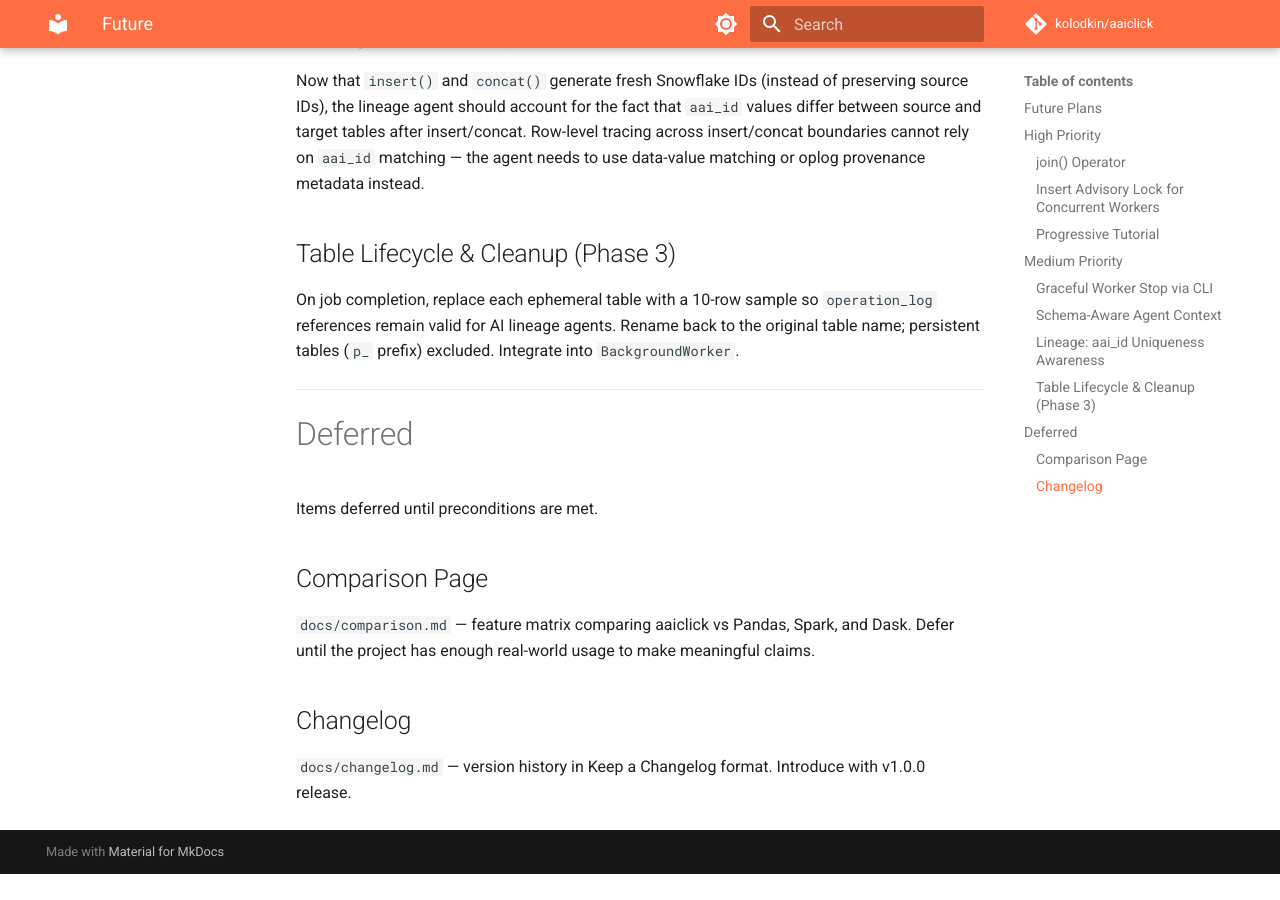
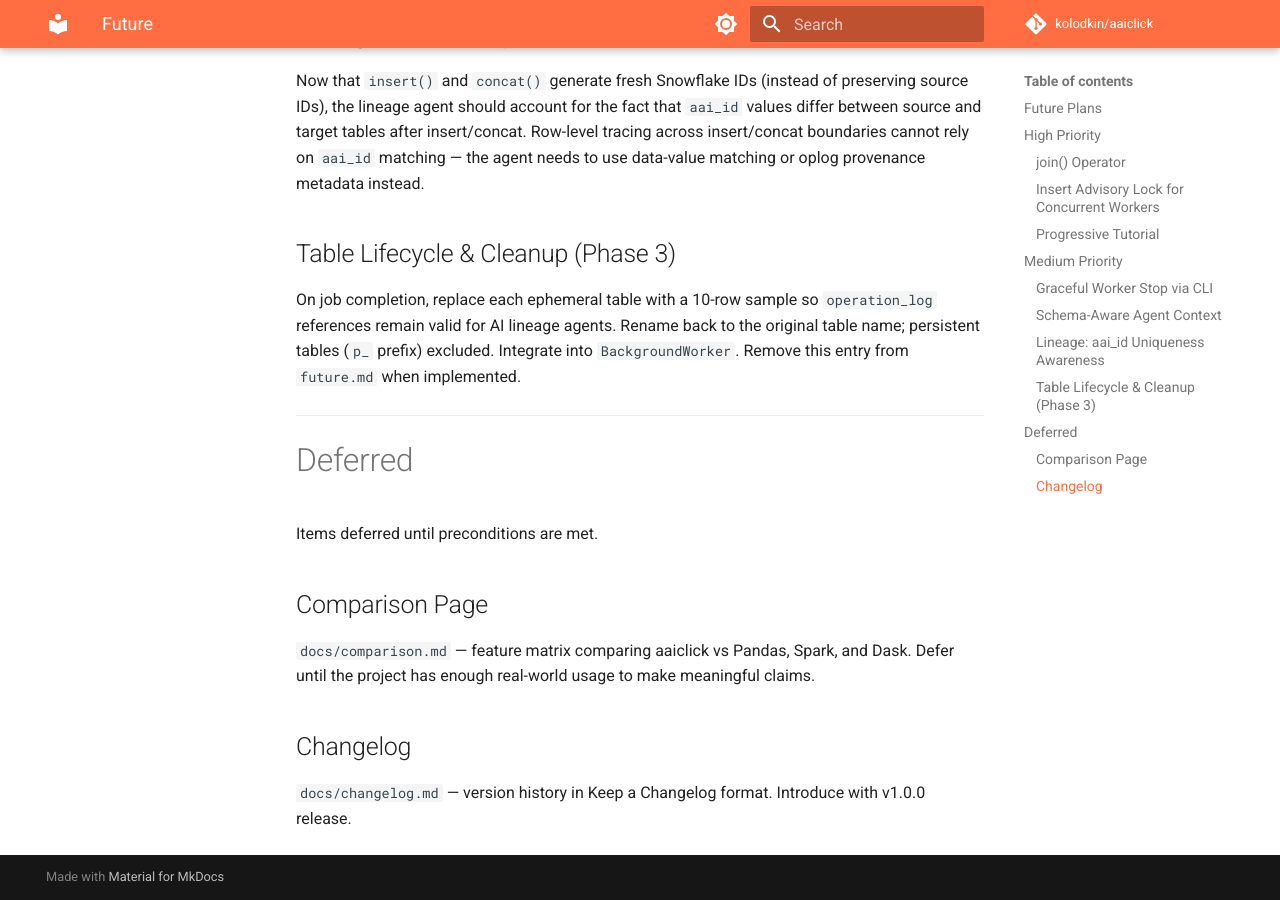
Before and after one commit to kolodkin/aaiclick, an MkDocs documentation site: the page built from docs/future.md, in a window 1280 px wide and 900 px high, scrolled down 1589 px. Built offline with MkDocs 1.6.1 and Material for MkDocs 9.7.7, drawn with Linux system fonts in a browser that asks for light colours; comment, search, counter and statistics services are not loaded; before the commit the page ends 2463 px from its top, so only the background shows below that.

Commit message:
cleanup: add removal reminder to oplog Phase 3 in future.md
https://claude.ai/code/session_01H1mq39vP4V1hbGRockoomU

```diff
--- a/docs/future.md
+++ b/docs/future.md
@@ -61,7 +61,7 @@ matching — the agent needs to use data-value matching or oplog provenance meta
 
 ## Table Lifecycle & Cleanup (Phase 3)
 
-On job completion, replace each ephemeral table with a 10-row sample so `operation_log` references remain valid for AI lineage agents. Rename back to the original table name; persistent tables (`p_` prefix) excluded. Integrate into `BackgroundWorker`.
+On job completion, replace each ephemeral table with a 10-row sample so `operation_log` references remain valid for AI lineage agents. Rename back to the original table name; persistent tables (`p_` prefix) excluded. Integrate into `BackgroundWorker`. Remove this entry from `future.md` when implemented.
 
 ---
 
```
